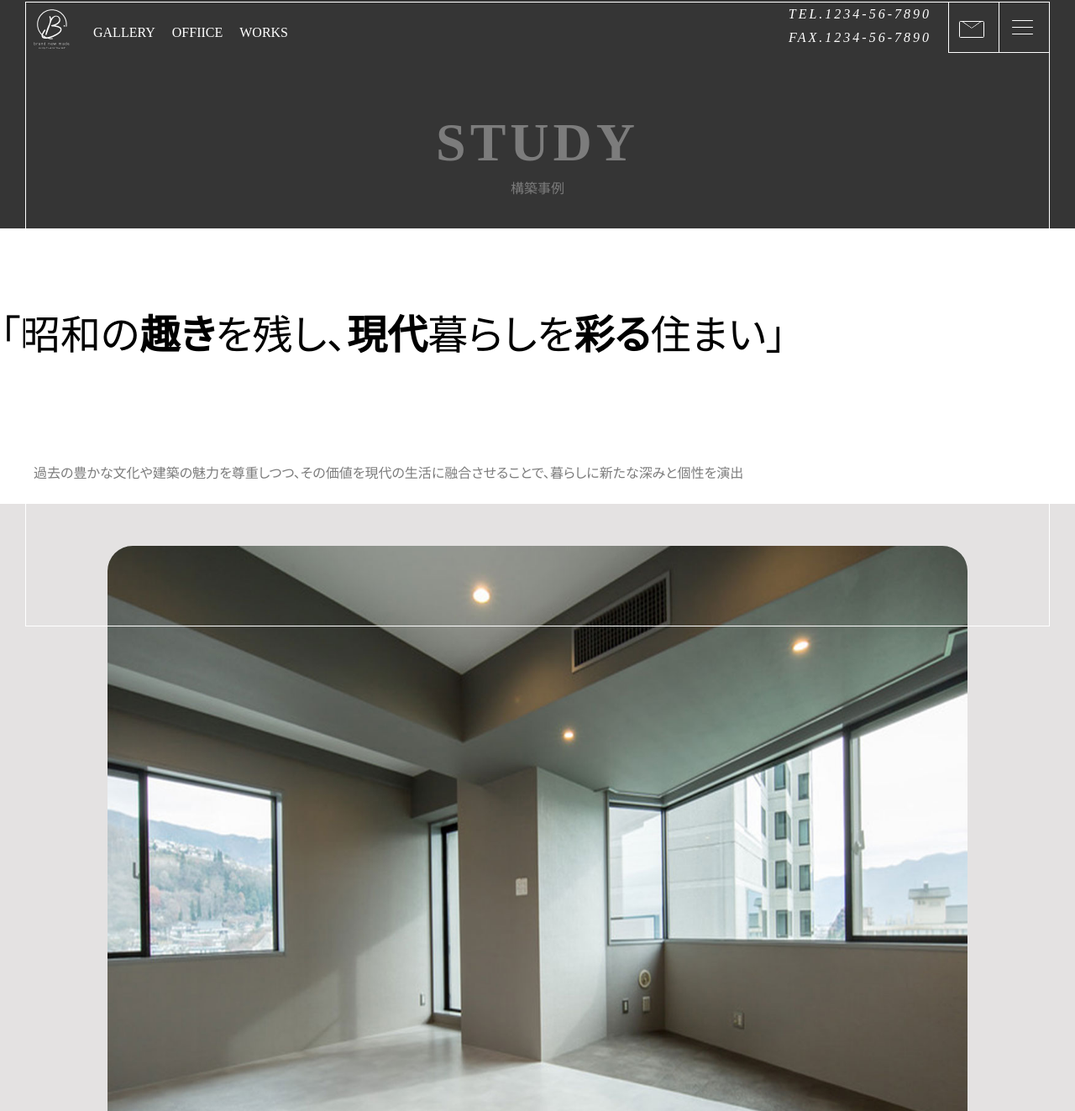
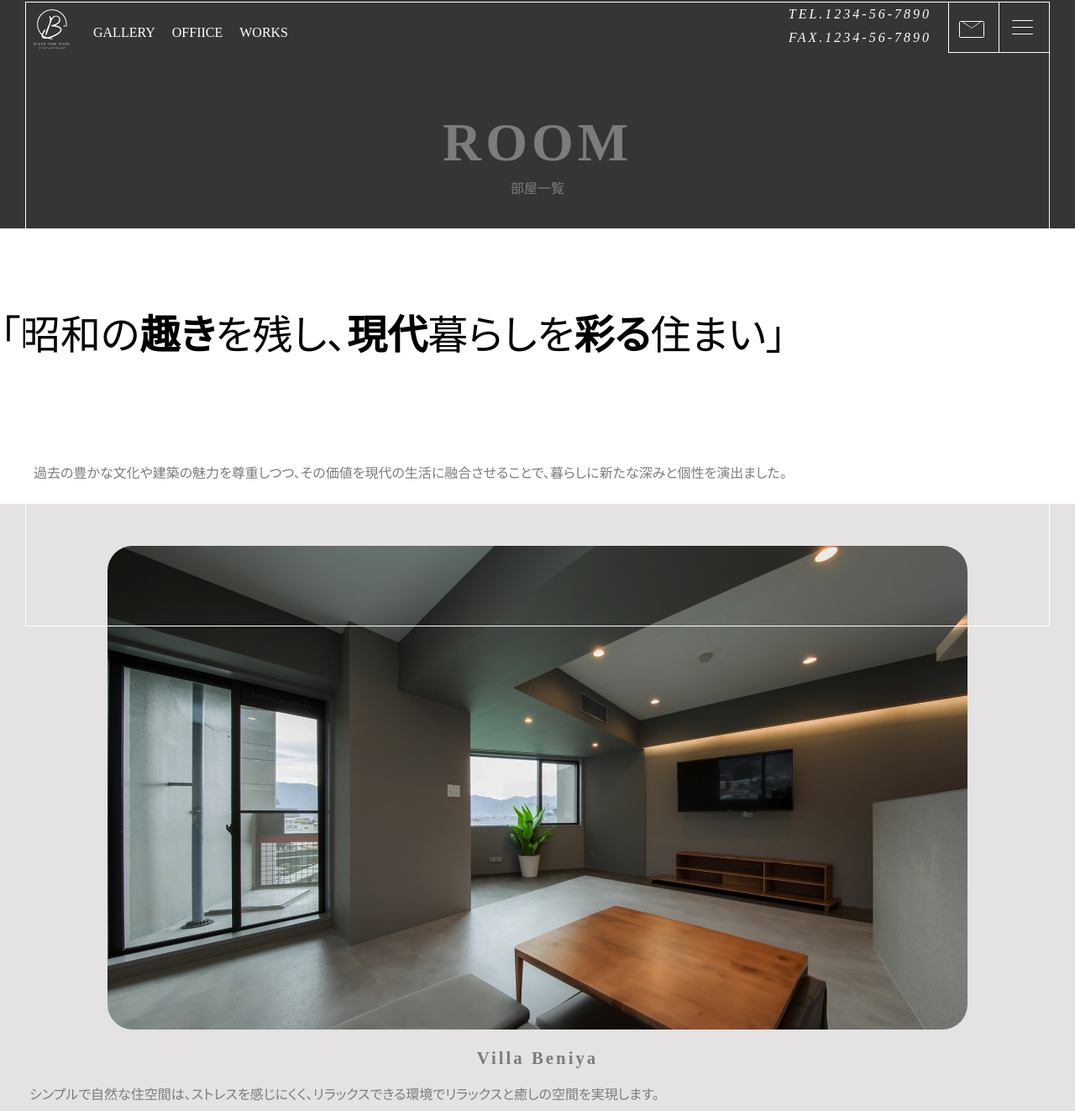
Before and after one commit to maimax620/brandnewmade, a plain HTML site: page room.html in a window 1280 px wide. Shown: the part 28-1351 px from the top of the page at 84% size. Drawn offline with nearby package versions, Linux system fonts and the light colour scheme.

Commit message:
写真変更

```diff
--- a/slick.html
+++ b/room.html
@@ -30,10 +30,10 @@
      <nav id="g-nav">
      <ul class="nav_ul">
      <li class="nav_li"><a href="index.html" >HOME</a></li>
-   <li class="nav_li"><a href="works.html">GALLERY</a></li>
+     <li class="nav_li"><a href="room.html">ROOM</a></li>
      <li class="nav_li"><a href="office.html">OFFICE</a></li>
      <li class="nav_li"><a href="#contact">CONTACT</a></li>
-   <li class="nav_li"><a href="slick.html">slickNEW</a></li>
+
      </ul>
     </nav>
       </div>
@@ -45,13 +45,13 @@
 
    <div id="about" class="banner_works">
     <div class="about_header">
-    <h2 class="header_h2">STUDY</h2>
-    <span>構築事例</span>
+    <h2 class="header_h2">ROOM</h2>
+    <span>部屋一覧</span>
         </div>
    </div>
         <div class="office_title textAnime">「昭和の<span class="bold">趣き</span>を残し、<span class="bold">現代</span>暮らしを<span class="bold">彩る</span>住まい」
      </div>
-     <div class="inner_bt_none">過去の豊かな文化や建築の魅力を尊重しつつ、その価値を現代の生活に融合させることで、暮らしに新たな深みと個性を演出</div>
+     <div class="inner_bt_none">過去の豊かな文化や建築の魅力を尊重しつつ、その価値を現代の生活に融合させることで、暮らしに新たな深みと個性を演出ました。</div>
    <!--ここからコンテンツ-->
    <div style="background-color:#e4e2e2; padding: 20px 0px;">
    <ul class="works_list">
@@ -59,7 +59,7 @@
     <li class="works_item">
       <div class="works_image">
         <div class="works_modal_open" data-modal-open="modal-1">
-          <img src="/images/about01.jpg">
+          <img src="/images/about08.jpg">
           <div class="works_image_mask">
             <div class="mask_text">クリックで拡大</div>
 
@@ -70,9 +70,9 @@
 
             <div class="works_modal_window">
               <div class="works_modal_content">
-                <h1 class="visual_title">TITLE</h1>
+                <h1 class="visual_title">Villa Beniya</h1>
                 <div class="visual">
-                  <div class="visual_img"><img src="images/about01.jpg"> <p class="visual_text">説明</p></div>
+                  <div class="visual_img"><img src="images/about05.jpg"> <p class="visual_text">説明</p></div>
                   <div><img src="images/about02.jpg"></div>
                   <div><img src="images/about03.jpg"></div>
                   <div><img src="images/about04.jpg"></div>
@@ -85,7 +85,7 @@
       </div>
     </li>
     <div class="works_list_cont">
-    <h3 class="flow_title">物件名fffffff</h3>
+    <h3 class="flow_title">Villa Beniya</h3>
     <p>シンプルで自然な住空間は、ストレスを感じにくく、リラックスできる環境でリラックスと癒しの空間を実現します。</p>
    </div>
 
@@ -94,7 +94,7 @@
     <li class="works_item">
       <div class="works_image">
         <div class="works_modal_open" data-modal-open="modal-2">
-          <img src="/images/about01.jpg">
+          <img src="/images/about07.jpg">
           <div class="works_image_mask">
             <div class="mask_text">クリックで拡大</div>
 
@@ -105,10 +105,10 @@
 
             <div class="works_modal_window">
               <div class="works_modal_content">
-                <h1 class="visual_title">TITLE</h1>
+                <h1 class="visual_title">SlowJam</h1>
                 <div class="visual">
-                  <div class="visual_img"><img src="images/about01.jpg"> <p class="visual_text">説明</p></div>
-                  <div><img src="images/about02.jpg"></div>
+                  <div class="visual_img"><img src="images/about02.jpg"> <p class="visual_text">説明</p></div>
+                  <div><img src="images/about01.jpg"></div>
                   <div><img src="images/about03.jpg"></div>
                   <div><img src="images/about04.jpg"></div>
               </div>
@@ -120,7 +120,7 @@
       </div>
     </li>
     <div class="works_list_cont">
-    <h3 class="flow_title">物件名fffffff</h3>
+    <h3 class="flow_title">SlowJam</h3>
     <p>シンプルで自然な住空間は、ストレスを感じにくく、リラックスできる環境でリラックスと癒しの空間を実現します。</p>
    </div>
 
```
Also changed, not shown: index.html (+2 -2 lines), office.html (+4 -4 lines), works.html (+2 -2 lines). Lines whose indentation alone changed are shown as unchanged.
